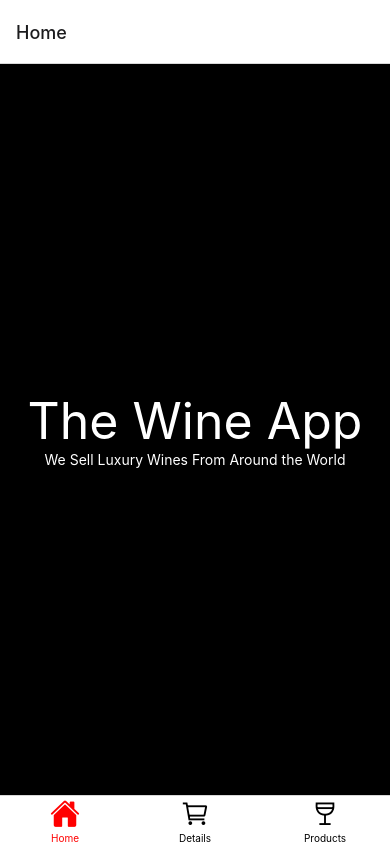
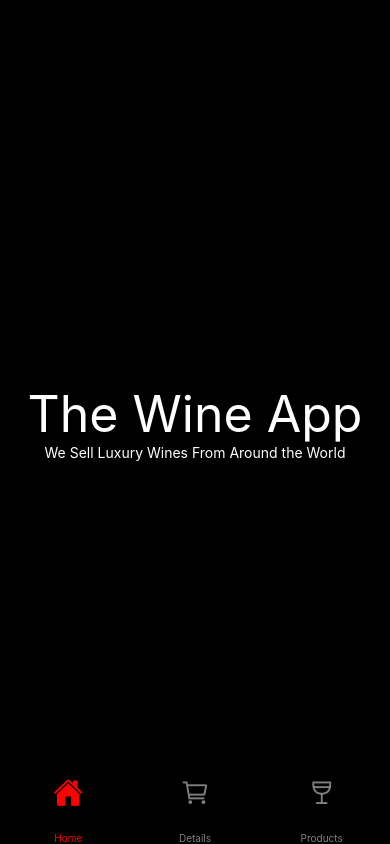
Before and after one commit to j4yyyeth/react-native-ecom, a React Native app: screen /ProductDetails in a window 390 px wide. Built offline with nearby package versions, Linux system fonts and the light colour scheme.

Commit message:
tab styles, pressable for each product

```diff
--- a/Navigation.js
+++ b/Navigation.js
@@ -1,11 +1,14 @@
 import { NavigationContainer } from "@react-navigation/native";
 import { createBottomTabNavigator } from "@react-navigation/bottom-tabs";
+import { createNativeStackNavigator } from "@react-navigation/native-stack";
 import Home from "./screens/Home";
 import Details from "./screens/Details";
 import Products from "./screens/Products";
+import ProductDetails from "./screens/productStack/ProductDetails";
 import { Ionicons } from "@expo/vector-icons";
 
 const Tab = createBottomTabNavigator();
+const Stack = createNativeStackNavigator();
 
 const Tabs = () => {
   return (
@@ -22,18 +25,38 @@ const Tabs = () => {
           }
           return <Ionicons name={iconName} size={30} color={color} />
         },
+        tabBarStyle: {
+            height: 90,
+            paddingHorizontal: 5,
+            paddingTop: 0,
+            backgroundColor: 'rgba(0, 0, 0, .8)',
+            position: 'absolute',
+            borderTopWidth: 0,
+        },
+        // headerStyle: {
+        //     backgroundColor: 'white',
+        //     height: 90,
+        // },
         tabBarActiveTintColor: 'red',
-        tabBarInactiveTintColor: 'black',
-        // tabBarActiveBackgroundColor: 'black',
+        tabBarInactiveTintColor: 'gray',
         // tabBarInactiveBackgroundColor: 'red'
       })}
     >
-      <Tab.Screen name="Home" component={Home} />
-      <Tab.Screen name="Details" component={Details} />
+      <Tab.Screen name="Home" component={Home} options={{ headerShown: false }} />
+      <Tab.Screen name="Details" component={Details} options={{ headerShown: false }} />
       <Tab.Screen name="Products" component={Products} />
     </Tab.Navigator>
   );
 };
+
+const Stacks = () => {
+    return (
+        <Stack.Navigator>
+            <Stack.Screen name="Home" component={Home} />
+            <Stack.Screen name="ProductDetails" component={ProductDetails} />
+        </Stack.Navigator>
+    )
+}
 
 const Navigation = () => {
   return (
--- a/components/ProductItem.js
+++ b/components/ProductItem.js
@@ -1,19 +1,25 @@
 import React from "react";
 import { StyleSheet, Text, Image, View } from "react-native";
-import { Link } from "@react-navigation/native";
+import { Pressable } from "react-native";
+import { useNavigation } from "@react-navigation/native";
 
 const ProductItem = ({ title, description, imageUrl }) => {
+  const { navigate } = useNavigation();
   return (
     <View style={styles.productContainer}>
       <Text style={styles.title}>{title}</Text>
-      <Link to={{screen: 'Product', params: { id: title } }}>
+      <Pressable
+        onPress={() => {
+          navigate("ProductDetails");
+        }}
+      >
         <Image
-            style={styles.product}
-            source={{
+          style={styles.product}
+          source={{
             uri: imageUrl,
-            }}
+          }}
         />
-      </Link>
+      </Pressable>
       <Text style={styles.description}>{description}</Text>
     </View>
   );
--- a/screens/Products.js
+++ b/screens/Products.js
@@ -1,40 +1,3 @@
-// import React from "react";
-// import { View, SafeAreaView, Text, StyleSheet, Image } from "react-native";
-// import ProductItem from "../components/ProductItem";
-
-// const Products = () => {
-//   return (
-//     <SafeAreaView style={styles.container}>
-//       <ProductItem
-//         title="Wine 1"
-//         description="Wine 1 is a wine with ..."
-//         imageUrl="https://image.cnbcfm.com/api/v1/image/106880066-1620413243866PetrusWineBottle-jpg?v=1620413548"
-//       />
-//       <ProductItem
-//         title="Wine 2"
-//         description="Wine 2 is a wine with ..."
-//         imageUrl="https://image.cnbcfm.com/api/v1/image/106880066-1620413243866PetrusWineBottle-jpg?v=1620413548"
-//       />
-//       <ProductItem
-//         title="Wine 3"
-//         description="Wine 3 is a wine with ..."
-//         imageUrl="https://image.cnbcfm.com/api/v1/image/106880066-1620413243866PetrusWineBottle-jpg?v=1620413548"
-//       />
-//     </SafeAreaView>
-//   );
-// };
-
-// const styles = StyleSheet.create({
-//   container: {
-//     backgroundColor: "black",
-//     flex: 1,
-//     justifyContent: "center",
-//     alignItems: "center",
-//   },
-// });
-
-// export default Products;
-
 import React from "react";
 import { View, SafeAreaView, Text, StyleSheet, Image, FlatList } from "react-native";
 import ProductItem from "../components/ProductItem";
@@ -113,7 +76,7 @@ const Products = () => {
         data={products}
         renderItem={renderItem}
         keyExtractor={(item) => item.id}
-        numColumns={2} // Set the number of columns here (2 for a 2-column grid)
+        numColumns={2}
         contentContainerStyle={styles.productGrid}
       />
     </SafeAreaView>
--- /dev/null
+++ b/screens/productStack/ProductDetails.js
@@ -0,0 +1,26 @@
+import React from "react";
+import { View, SafeAreaView, Text, StyleSheet } from "react-native";
+import { Link } from "@react-navigation/native";
+
+const ProductDetails = () => {
+    return (
+        <SafeAreaView style={styles.container}>
+            <Text style={styles.txt}>Product Details Screen</Text>
+        </SafeAreaView>
+    )
+}
+
+const styles = StyleSheet.create({
+    container: {
+        backgroundColor: 'black',
+        flex: 1,
+        justifyContent: 'center',
+        alignItems: 'center',
+    },
+    txt: {
+        fontSize: 50,
+        color: 'white'
+    },
+})
+
+export default ProductDetails;
```
